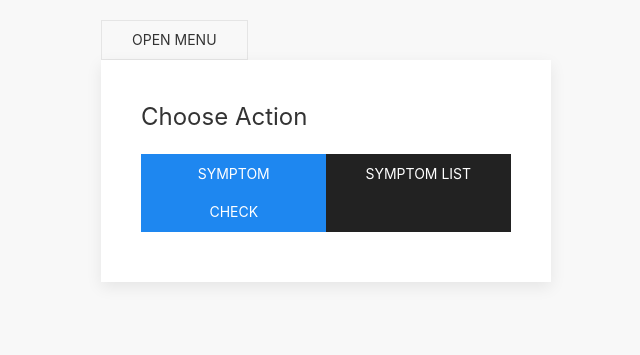
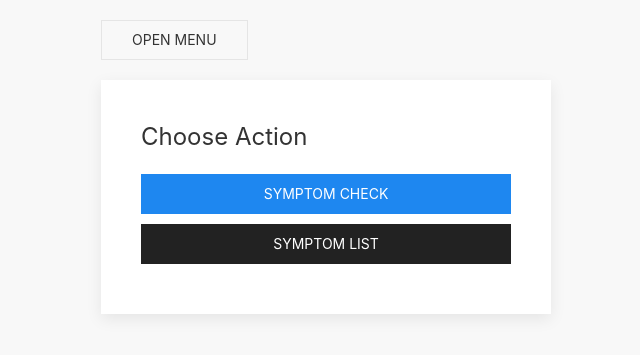
Before and after one commit to theyoonicon/park_track, a Flask app: template app/templates/home.html in a window 1280 px wide. Shown: the top 355 px of the page, without its empty margins (314-954 px from the left). Run offline with Flask 3, Linux system fonts and the light colour scheme; the template is opened without the code that fills it, so the values that code supplies are empty; some libraries are stand-ins or nearby versions.

```diff
--- a/app/templates/base.html
+++ b/app/templates/base.html
@@ -36,7 +36,7 @@
 
     <!-- Main Content -->
     <div class="uk-container uk-margin-top uk-margin-large-bottom">
-        <button class="uk-button uk-button-default uk-margin-small-right" type="button" uk-toggle="target: #offcanvas-nav">Open Menu</button>
+        <button class="uk-button uk-button-default uk-margin-small-right uk-margin-bottom" type="button" uk-toggle="target: #offcanvas-nav">Open Menu</button>
         {% block content %}{% endblock %}
     </div>
 </body>
--- a/app/templates/home.html
+++ b/app/templates/home.html
@@ -6,7 +6,7 @@
 <div class="uk-container">
     <div class="uk-card uk-card-default uk-card-body uk-width-large uk-align-center">
         <h2 class="uk-card-title">Choose Action</h2>
-        <div class="uk-button-group uk-width-1-1">
+        <div class="uk-flex uk-flex-column uk-flex-center uk-width-1-1@m uk-width-1-2@s">
             <a href="{{ url_for('symptoms.symptom_check') }}" class="uk-button uk-button-primary uk-width-1-1 uk-margin-small-bottom">Symptom Check</a>
             <a href="{{ url_for('symptoms.get_or_add_symptoms') }}" class="uk-button uk-button-secondary uk-width-1-1 uk-margin-small-bottom">Symptom List</a>
         </div>
```
